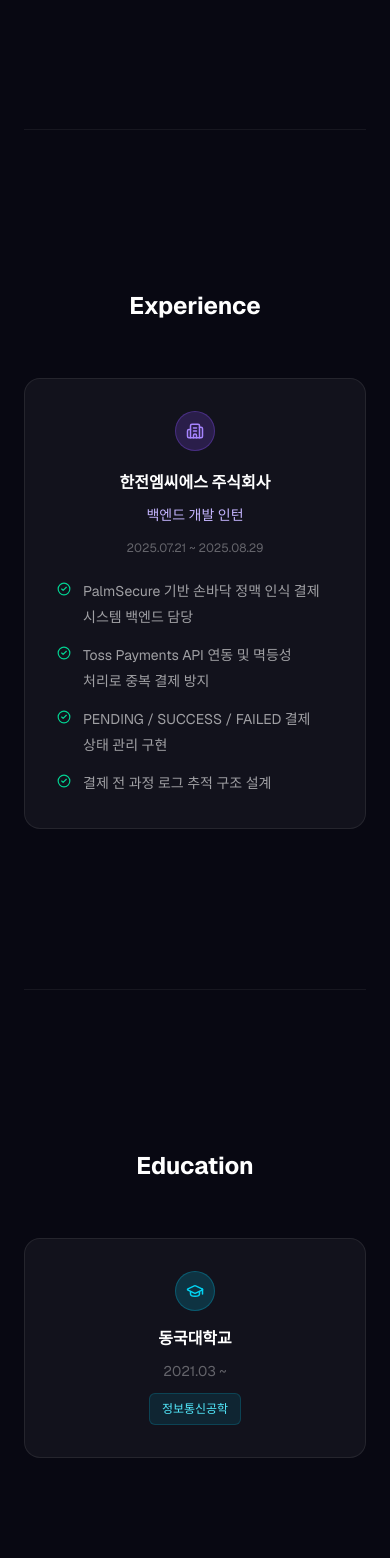
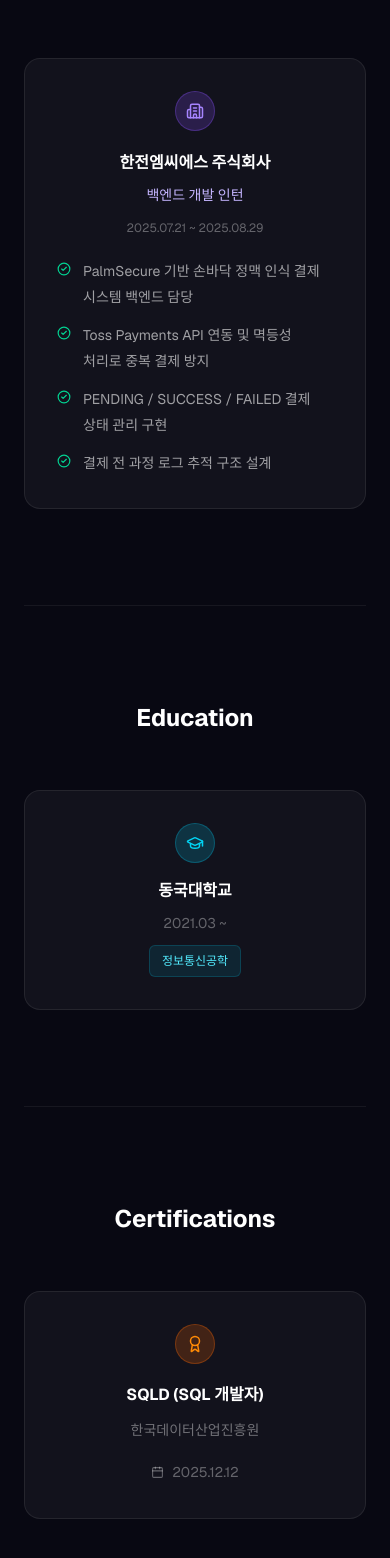
Before and after one commit to LEESEOJUN-creator/portfolio, a Next.js app: page / in a window 390 px wide. Shown: the part 6537-8095 px from the top of the page. Built offline with nearby package versions, Linux system fonts and the light colour scheme.

Commit message:
style: 섹션 간격 py-36 → py-20으로 축소
Co-Authored-By: Claude Sonnet 4.6 <noreply@anthropic.com>

```diff
--- a/components/Certifications.tsx
+++ b/components/Certifications.tsx
@@ -6,7 +6,7 @@ import { Award, Calendar } from "lucide-react";
 
 export default function Certifications() {
   return (
-    <section className="w-full py-36 flex flex-col items-center px-6 sm:px-10 lg:px-16">
+    <section className="w-full py-20 flex flex-col items-center px-6 sm:px-10 lg:px-16">
       <div className="w-full max-w-3xl">
         <motion.div
           initial={{ opacity: 0, y: 20 }}
--- a/components/Education.tsx
+++ b/components/Education.tsx
@@ -6,7 +6,7 @@ import { GraduationCap } from "lucide-react";
 
 export default function Education() {
   return (
-    <section className="w-full py-36 flex flex-col items-center px-6 sm:px-10 lg:px-16">
+    <section className="w-full py-20 flex flex-col items-center px-6 sm:px-10 lg:px-16">
       <div className="w-full max-w-3xl">
         <motion.div
           initial={{ opacity: 0, y: 20 }}
--- a/components/Experience.tsx
+++ b/components/Experience.tsx
@@ -6,7 +6,7 @@ import { Building2, CheckCircle2 } from "lucide-react";
 
 export default function Experience() {
   return (
-    <section id="experience" className="w-full py-36 flex flex-col items-center px-6 sm:px-10 lg:px-16">
+    <section id="experience" className="w-full py-20 flex flex-col items-center px-6 sm:px-10 lg:px-16">
       <div className="w-full max-w-3xl">
         <motion.div
           initial={{ opacity: 0, y: 20 }}
--- a/components/Projects.tsx
+++ b/components/Projects.tsx
@@ -6,7 +6,7 @@ import ProjectCard from "./ProjectCard";
 
 export default function Projects() {
   return (
-    <section id="projects" className="w-full py-36 flex flex-col items-center px-6 sm:px-10 lg:px-16">
+    <section id="projects" className="w-full py-20 flex flex-col items-center px-6 sm:px-10 lg:px-16">
       <div className="w-full max-w-5xl">
         <motion.div
           initial={{ opacity: 0, y: 20 }}
--- a/components/Skills.tsx
+++ b/components/Skills.tsx
@@ -12,7 +12,7 @@ const STYLES: Record<string, { gradient: string; border: string; badge: string;
 
 export default function Skills() {
   return (
-    <section id="skills" className="w-full py-36 flex flex-col items-center px-6 sm:px-10 lg:px-16">
+    <section id="skills" className="w-full py-20 flex flex-col items-center px-6 sm:px-10 lg:px-16">
       <div className="w-full max-w-5xl">
         <motion.div
           initial={{ opacity: 0, y: 20 }}
```
